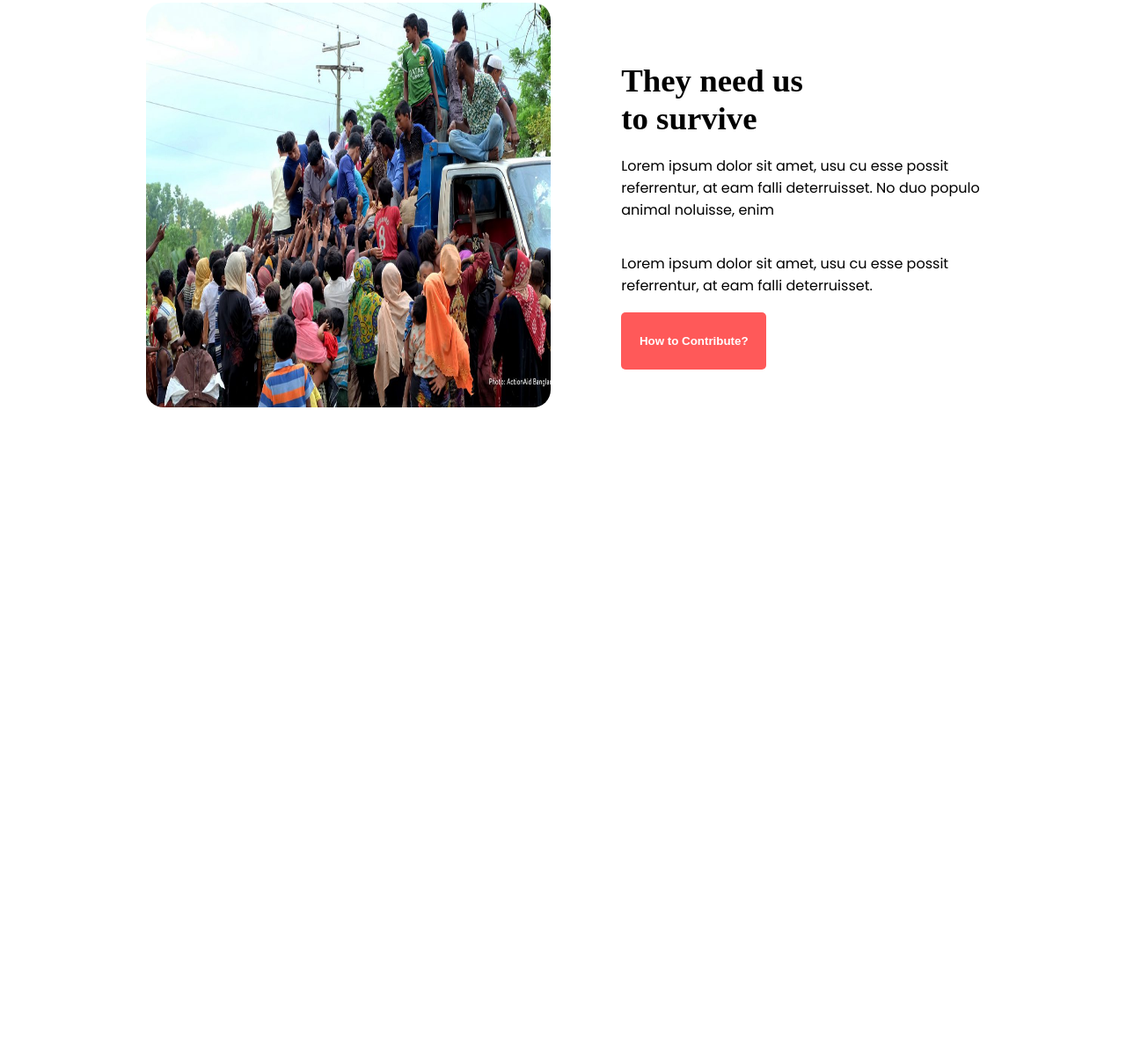
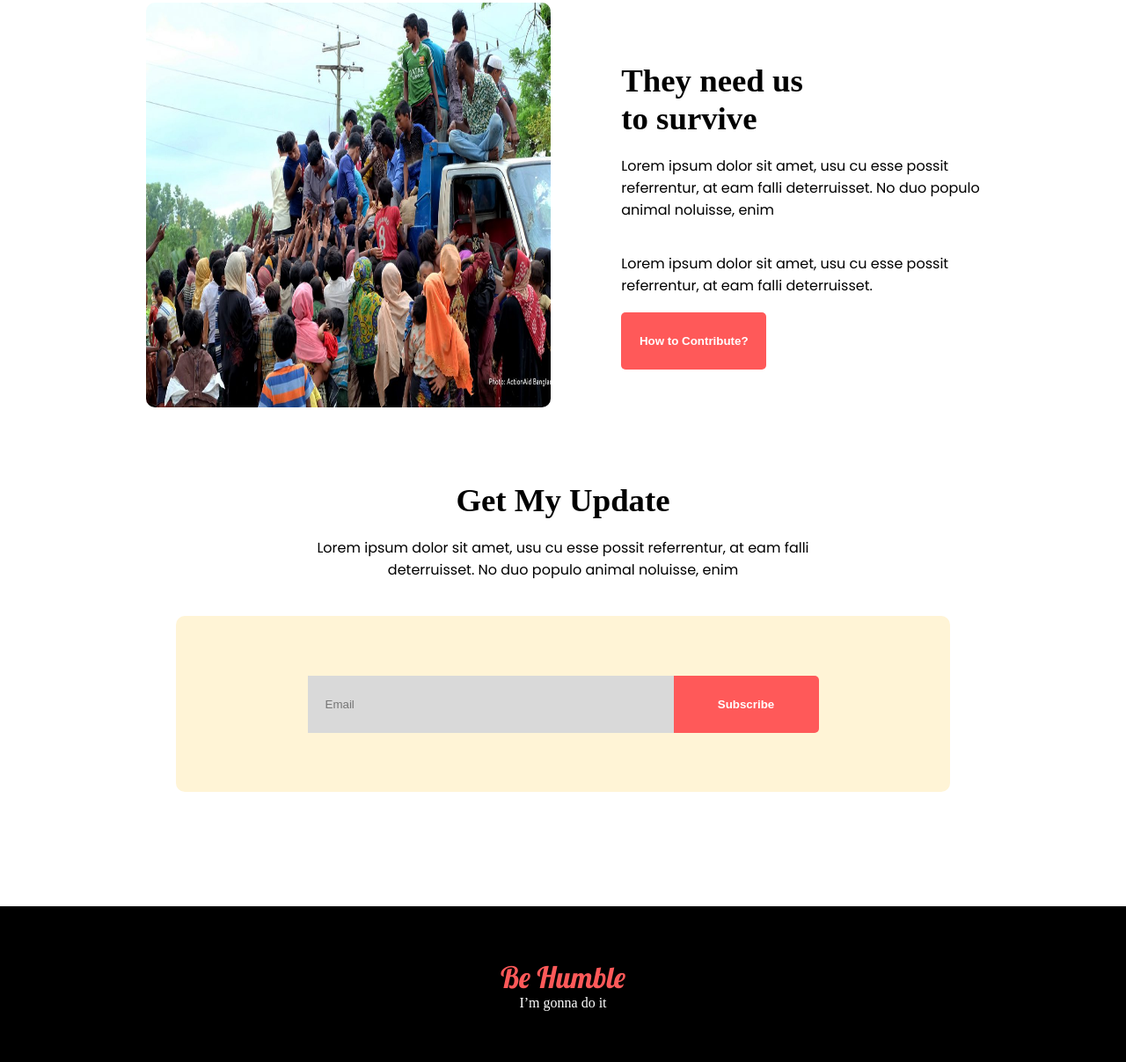
Before and after one commit to ChiranjithChkz/donate-today, a plain HTML site: page index.html in a window 1280 px wide. Shown: the part 2720-3927 px from the top of the page at 88% size. Before the commit the page ends 3187 px from the top, so only its background shows below. Drawn offline with Linux system fonts and the light colour scheme.

Commit message:
added complete file

```diff
--- a/index.html
+++ b/index.html
@@ -88,7 +88,20 @@
         </section>
     </main>
     <footer>
-
+      <section class="add-connection">
+        <div class="updates">
+                 <h2 class="connect-title titles">Get My Update</h2>
+                 <p class="poppins" id="connection-description">Lorem ipsum dolor sit amet, usu cu esse possit referrentur, at eam falli <br> deterruisset. No duo populo animal noluisse, enim</p>
+        </div>
+         <div class="email-bg">
+             <input type="email" name="" id="email-add" placeholder="Email">
+             <button id="btn-3" class="btn-style">Subscribe</button>
+         </div>
+      </section>
+      <section class="last-bg">
+          <h2 class="lobster">Be Humble</h2>
+          <p class="footer-des">I’m gonna do it</p>
+      </section>
     </footer>
 </body>
 </html>
--- a/styles/index.css
+++ b/styles/index.css
@@ -1,6 +1,14 @@
 @import url('https://fonts.googleapis.com/css2?family=Inter:ital,opsz,wght@0,14..32,100..900;1,14..32,100..900&family=Poppins:ital,wght@0,100;0,200;0,300;0,400;0,500;0,600;0,700;0,800;0,900;1,100;1,200;1,300;1,400;1,500;1,600;1,700;1,800;1,900&display=swap');
+@import url('https://fonts.googleapis.com/css2?family=Lobster&display=swap');
+/* shared styles */
 
-/* shared styles */
+.lobster {
+  font-family: "Lobster", sans-serif;
+  font-weight: 400;
+  font-style: normal;
+  font-size: 2.1rem;
+  color: #FF5959;
+}
 
 .btn-style{
     color: white;
@@ -133,12 +141,12 @@
 .helpless-img{
     width: 460px;
     height: 460px;
-    border-radius:20px;
+    border-radius:10px;
 }
 .helpless-img-2{
     width: 460px;
     height: 460px;
-    border-radius:20px;
+    border-radius:10px;
 }
 .help-needed-2{
     display: flex;
@@ -146,3 +154,47 @@
     align-items: center;
      gap: 80px;
 }
+
+
+/* footer section styles */
+
+.add-connection{
+    margin-top: 80px;
+    text-align: center;
+}
+#connection-description{
+    margin-bottom: 40px;
+}
+.email-bg{
+    background-color:#FFF4D6 ;
+    height: 200px;
+    margin: 0 200px;
+    border-radius: 10px;
+     align-content: center;
+     margin-bottom: 130px;
+}
+#email-add {
+    background-color: #D9D9D9;
+    padding-left: 20px;
+    width: 400px;
+    height: 63px;
+    border: none;
+    margin-right: -10px;
+
+}
+#btn-3{
+  border-top-left-radius: 0 ;
+    border-bottom-left-radius: 0 ;
+}
+
+.last-bg{
+    align-content: center;
+    text-align: center;
+    width: 100%;
+    height: 177px ;
+    background-color: black;
+}
+.footer-des{
+    color: white;
+
+}
```
